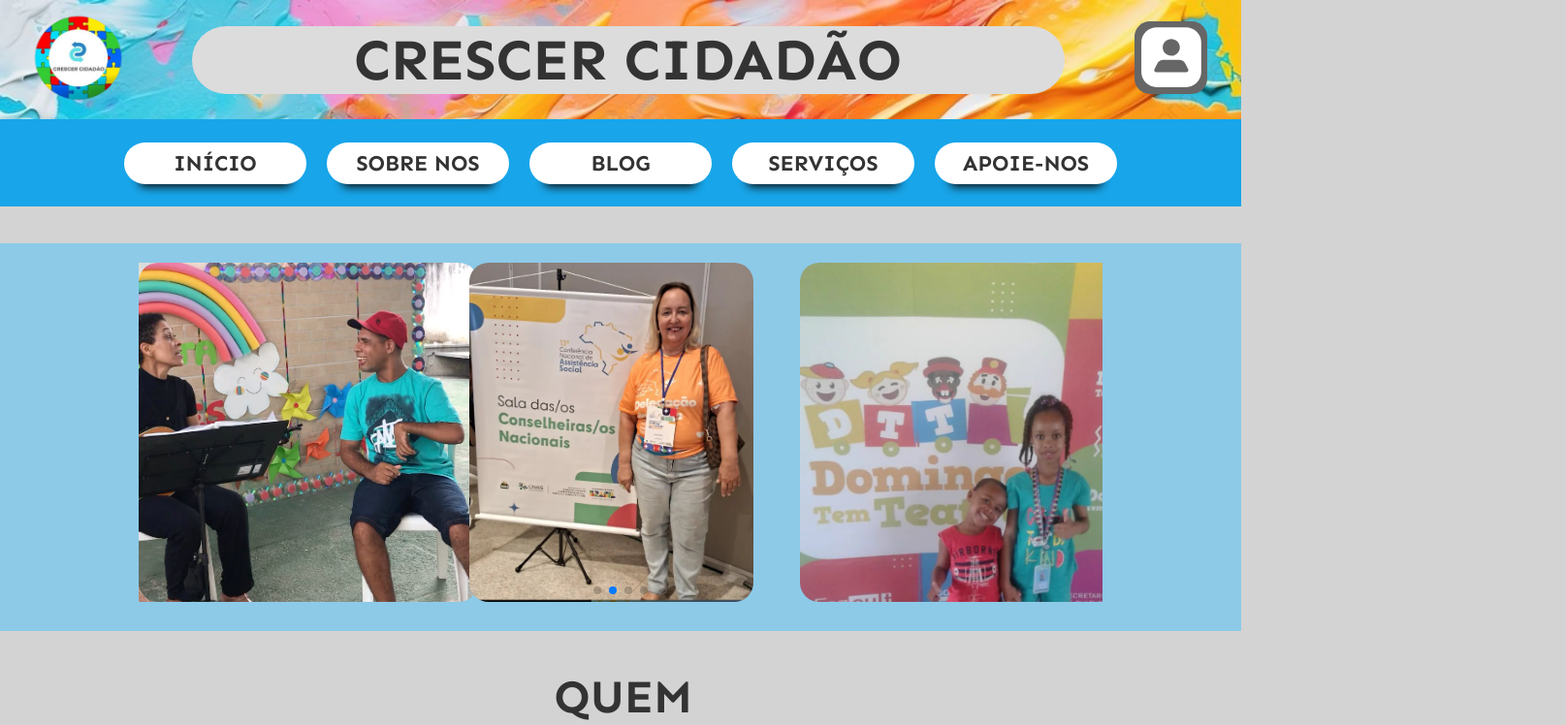
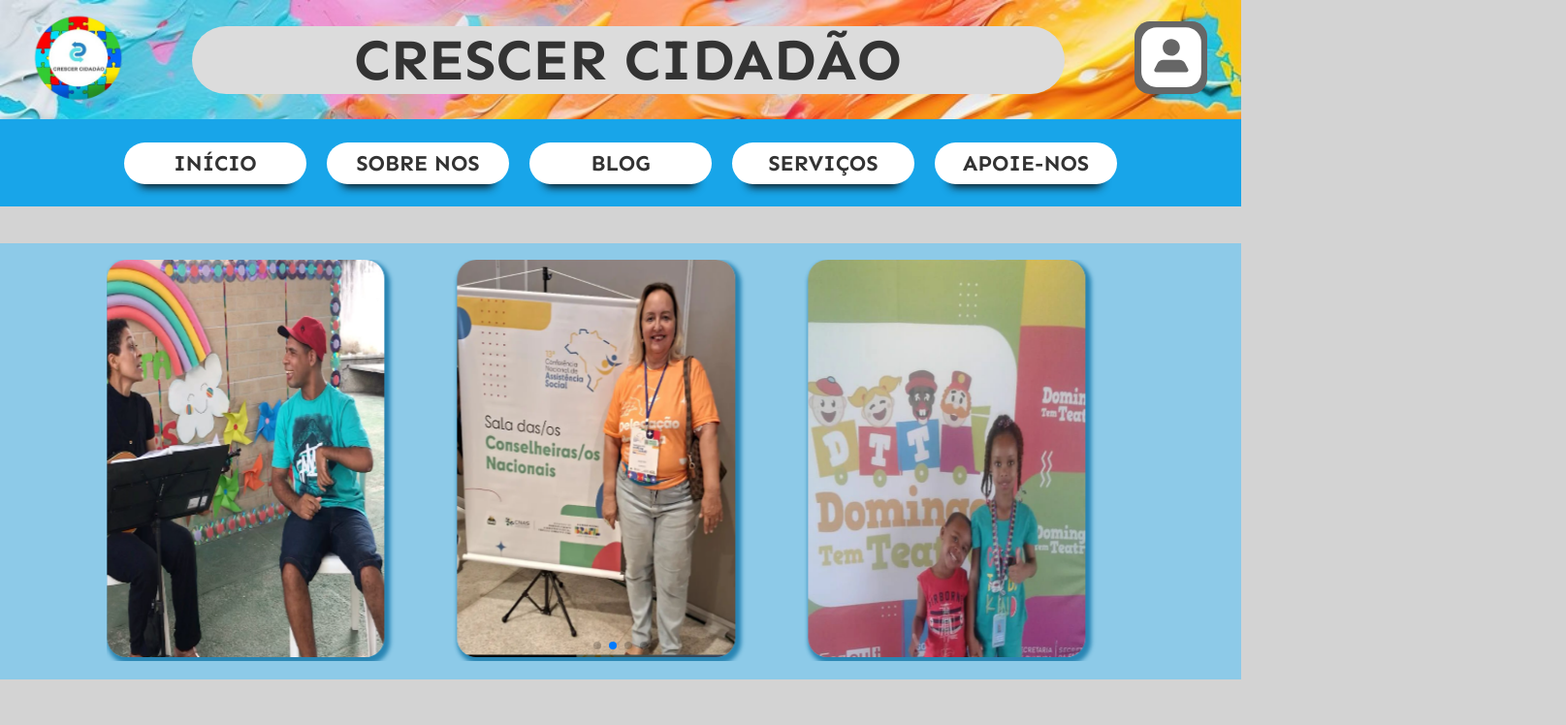
Before and after one commit to marcj19/Crescer-Ciddadao, a React (Vite) app: page / in a window 1280 px wide. Shown: the top 748 px of the page at 97% size, 1615 px wide, since content can reach past the window. Built offline with nearby package versions, Linux system fonts and the light colour scheme.

Commit message:
correcao de layouts

```diff
--- a/src/components/carrosel.css
+++ b/src/components/carrosel.css
@@ -1,7 +1,7 @@
 @import url('https://fonts.googleapis.com/css2?family=Sen:wght@400..800&display=swap');
 
 .secao{
-    height: 400px;
+    height: 450px;
     width: auto;
     background-color: #8DCAE8;
     margin-top: 3%;
@@ -10,20 +10,22 @@
     display: flex;
     align-items: center;
     justify-content: center;
-    padding: 1.5%;
+    padding: 1.3%;
 }
 
 section .layout-images{
-    width: 80%;
+    width: 85%;
 }
 
 .secao img{
     height: 350px;
     border-radius: 20px;
+    width: 85%;
+    box-shadow: 3px 4px 4px 3px #2985b3;
 }
 
-.quem-somos img{
-    width: 70vh;
+.layout-images img{
+    height: 410px;
 }
 
 .quem-somos{
@@ -90,45 +92,6 @@
     display: flex;
 }
 
-.footer{
-    background-size: cover;
-    background-color: #B2C7D2;
-    padding: 30px;
-    display: flex;
-    justify-content: space-between;
-  }
-
-  .footertxtmain{
-    gap: 30px;
-
-    display: flex;
-    flex-direction: row;
-  }
-
-  .footertxt1{
-    margin-left: 20px;
-    line-height: 1.5em;
-    font-size: 22px;
-  }
-
-  .footertxt2{
-    padding-left: 20px;
-    line-height: 1.5em;
-    font-size: 22px;
-    margin-left: 20px;
-  }
-
-  .imgfooter{
-    display: flex;
-    align-items: center;
-    justify-content: flex-end;
-    gap: 15px;
-  }
-
-footer img{
-    height: 40px;
-    width: 80%;
-}
 
 .phrase-tit{
     text-transform: uppercase;
@@ -139,8 +102,3 @@
     justify-content: center;
     margin-top: 10%;
 }
-
-footer p{
-    font-size: 13pt;
-    font-family: "Sen", sans-serif;
-}
--- a/src/components/carrosel.jsx
+++ b/src/components/carrosel.jsx
@@ -29,8 +29,8 @@
                         <Swiper
                             slidesPerView={3}
                             pagination
-                            autoplay={{ delay: 1500 }}
-                            spaceBetween={30}
+                            autoplay={{ delay: 2500 }}
+                            spaceBetween={25}
                             loop={true}
                         >
                             {data.map((item) => (
--- a/src/components/footer.css
+++ b/src/components/footer.css
@@ -1,3 +1,5 @@
+@import url('https://fonts.googleapis.com/css2?family=Sen:wght@400..800&display=swap');
+
 .footer{
     background-size: cover;
     background-color: #B2C7D2;
@@ -9,7 +11,6 @@
 
   .footertxtmain{
     gap: 30px;
-
     display: flex;
     flex-direction: row;
   }
--- a/src/pages/doacao.css
+++ b/src/pages/doacao.css
@@ -6,25 +6,31 @@
 }
 
 .layer img{
-    width: 70vh;
+    width: 100%;
 }
 
 .layer{
     margin-top: 3%;
     display: flex;
+    align-items: center;
     justify-content: space-between;
-    align-items: center;
+
 }
 
 .sec-quem-somos{
     display: flex;
     flex-direction: column;
+    text-align: center;
 
 }
 .sec-quem-somos .titulo{
     font-family: "Sen", sans-serif;
     color: #333333;
     font-size: 24pt;
+    width: 17%;
+    display: flex;
+    align-items: center;
+    justify-content: center;
 }
 
 
```
